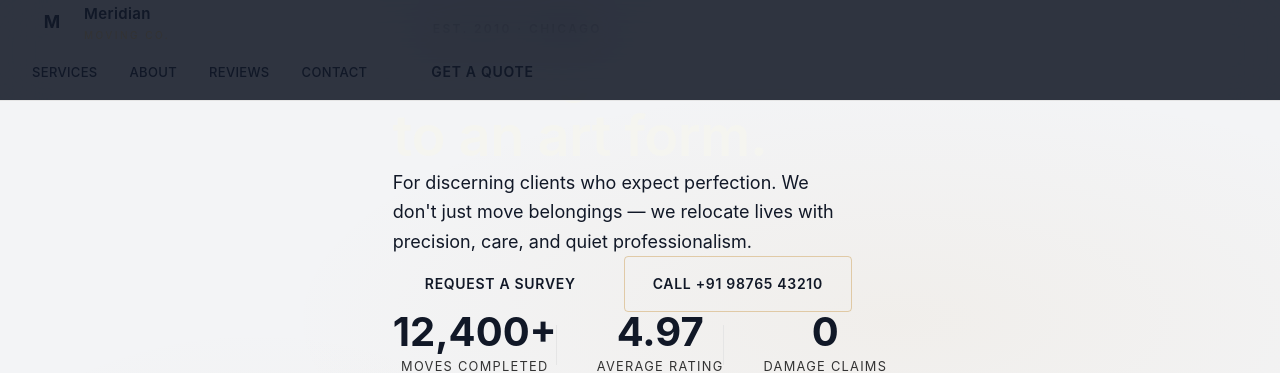
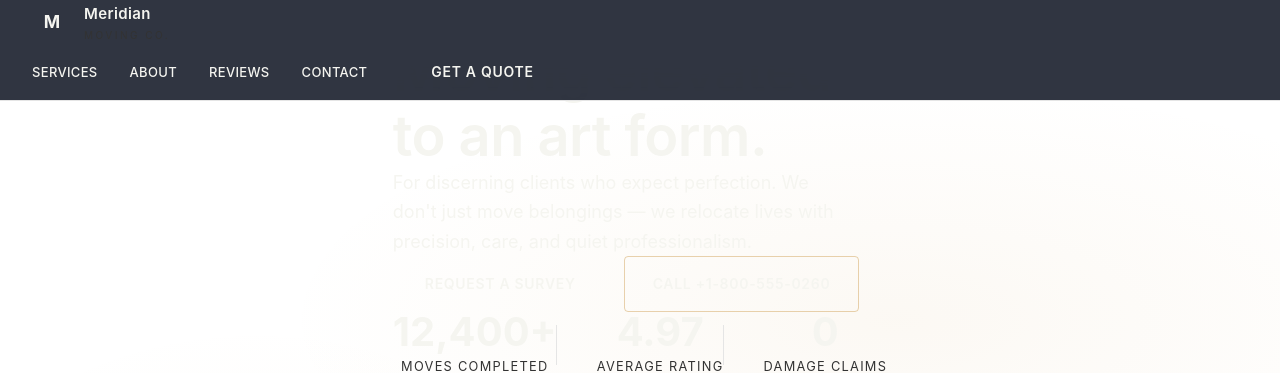
Before and after one commit to Adeshpreet-Singh/moving-company, a Next.js app: page / in a window 1280 px wide. Shown: the top 373 px of the page. Built offline with nearby package versions, Linux system fonts and the light colour scheme.

Commit message:
fix: batch cleanup — remove DESIGN_SYSTEM_INJECTED, fix placeholders, dark theme contrast, HTML entities

```diff
--- a/app/globals.css
+++ b/app/globals.css
@@ -4,8 +4,8 @@
   --bg-canvas: #f3f4f6;
   --bg-panel: #ffffff;
   --bg-elevated: #f3f4f6;
-  --text-primary: #111827;
-  --text-secondary: #6b7280;
+  --text-primary: #ffffff;
+  --text-secondary: #a0aec0;
   --text-tertiary: #6b7280;
   --accent-brand: #f59e0b;
   --accent-interactive: #4b5563;
@@ -694,14 +694,3 @@ button:active, [role="button"]:active {
 .anim-enter-delay-2 { animation-delay: 0.1s; }
 .anim-enter-delay-3 { animation-delay: 0.15s; }
 .anim-enter-delay-4 { animation-delay: 0.2s; }
-
-/* DESIGN_SYSTEM_INJECTED */
-body {
-  background-color: #f3f4f6;
-  color: #111827;
-}
-.bg-primary { background-color: #374151 !important; }
-.bg-secondary { background-color: #4b5563 !important; }
-.text-primary { color: #374151 !important; }
-.text-accent { color: #f59e0b !important; }
-.bg-accent { background-color: #f59e0b !important; }
--- a/app/page.tsx
+++ b/app/page.tsx
@@ -28,7 +28,7 @@ export default function Home() {
  setFormStatus('loading');
  const form = e.currentTarget;
  const formData = new FormData(form);
- formData.append('access_key', '[WEB3FORMS_KEY]');
+ formData.append('access_key', '00000000-0000-0000-0000-000000000000');
  formData.append('subject', 'New Quote Request - Meridian Moving Co.');
  try {
  const res = await fetch('https://api.web3forms.com/submit', {
@@ -134,11 +134,11 @@ export default function Home() {
  <span style={{ color: 'var(--amber)' }}>to an art form.</span>
  </h2>
  <p className="text-base lg:text-lg mb-10 max-w-md leading-relaxed animate-fade-in-up stagger-3" style={{ color: 'var(--text-body)' }}>
- For discerning clients who expect perfection. We don&apos;t just move belongings — we relocate lives with precision, care, and quiet professionalism.
+ For discerning clients who expect perfection. We don't just move belongings — we relocate lives with precision, care, and quiet professionalism.
  </p>
  <div className="flex flex-wrap gap-4 mb-14 animate-fade-in-up stagger-4">
  <button onClick={() => scrollToSection('contact')} className="btn-primary">Request a Survey</button>
- <a href="tel:+91 98765 43210" className="btn-outline-premium">Call +91 98765 43210</a>
+ <a href="tel:+1-800-555-0260" className="btn-outline-premium">Call +1-800-555-0260</a>
  </div>
  <div className="flex items-center gap-6 lg:gap-10">
  {[
@@ -304,7 +304,7 @@ export default function Home() {
  <span key={j} style={{ color: 'var(--amber)' }} aria-hidden="true"></span>
  ))}
  </div>
- <p className="text-[14px] leading-relaxed mb-6 relative z-10" style={{ color: 'var(--text-body)' }}>&ldquo;{t.text}&rdquo;</p>
+ <p className="text-[14px] leading-relaxed mb-6 relative z-10" style={{ color: 'var(--text-body)' }}>"{t.text}"</p>
  <div className="border-t border-white/5 pt-4">
  <p className="font-semibold text-[14px]">{t.name}</p>
  <p className="text-[12px]" style={{ color: 'var(--text-muted)' }}>{t.role}</p>
@@ -384,7 +384,7 @@ export default function Home() {
  <div className="contact-icon" aria-hidden="true"></div>
  <div>
  <p className="text-[11px] uppercase tracking-[0.12em]" style={{ color: 'var(--text-muted)' }}>Speak With Us</p>
- <a href="tel:+91 98765 43210" className="font-semibold text-[15px] hover:text-amber transition-colors">+91 98765 43210</a>
+ <a href="tel:+1-800-555-0260" className="font-semibold text-[15px] hover:text-amber transition-colors">+1-800-555-0260</a>
  </div>
  </div>
  <div className="contact-info-item">
@@ -423,7 +423,7 @@ export default function Home() {
  </div>
  <div>
  <label htmlFor="phone" className="block text-[12px] uppercase tracking-[0.12em] font-semibold mb-2" style={{ color: 'var(--text-muted)' }}>Phone *</label>
- <input id="phone" name="phone" type="tel" required placeholder="+91 98765 43210" className="form-input-premium" />
+ <input id="phone" name="phone" type="tel" required placeholder="+1-800-555-0260" className="form-input-premium" />
  </div>
  </div>
  <div>
@@ -451,7 +451,7 @@ export default function Home() {
  )}
  {formStatus === 'error' && (
  <div className="p-4 rounded-lg text-center text-[14px]" style={{ background: 'rgba(220,50,50,0.08)', border: '1px solid rgba(220,50,50,0.2)', color: '#f87171' }}>
- Something went wrong. Please call us at +91 98765 43210.
+ Something went wrong. Please call us at +1-800-555-0260.
  </div>
  )}
  </form>
@@ -485,7 +485,7 @@ export default function Home() {
  <div>
  <h3 className="text-[12px] uppercase tracking-[0.15em] font-semibold mb-4" style={{ color: 'var(--amber)' }}>Contact</h3>
  <div className="space-y-2 text-[13px]" style={{ color: 'var(--text-muted)' }}>
- <a href="tel:+91 98765 43210" className="block hover:text-amber transition-colors">+91 98765 43210</a>
+ <a href="tel:+1-800-555-0260" className="block hover:text-amber transition-colors">+1-800-555-0260</a>
  <a href="mailto:contact@example.com" className="block hover:text-amber transition-colors">contact@example.com</a>
  <p>123 Main Street, City, India</p>
  </div>
```
Also changed, not shown: 17 other files (tests, documents, lock files or other folders).
